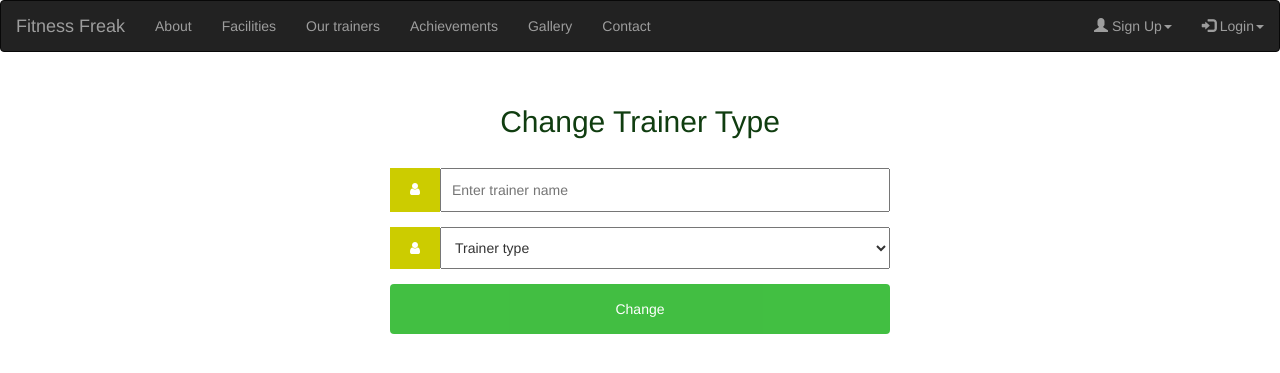
After one commit to Rishija/gym-management, a PHP site: page /admin/change_trainer_type.php?change=1 in a window 1280 px wide. The commit adds this page. Shown: the top 373 px of the page. Run offline with PHP 8.4, Linux system fonts and the light colour scheme.

Commit message:
Change trainer type

```diff
--- /dev/null
+++ b/admin/change_trainer_type.php
@@ -0,0 +1,60 @@
+<?php
+    require_once('../includes/header.php');
+    $status = $_GET['change'];
+
+    if($status == "wd") {
+?>
+<div class="alert alert-danger">
+  <strong>Error!</strong> Invalid username
+</div>
+<?php
+  }
+  elseif($status == "error") {
+?>
+<div class="alert alert-danger">
+  <strong>Error!</strong> Error in changing type
+</div>
+<?php
+  }
+  elseif($status == "success") {
+?>
+<div class="alert alert-success">
+  <strong>Success!</strong> Trainer type changed
+</div>
+<?php
+  }
+?>
+
+<link rel = "stylesheet" href = "/gym_management/assets/css/font-awesome.min.css">
+<link rel = "stylesheet" type = "text/css" href = "style.css">
+
+<form action = "./includes/change_trainer_typeI.php" method = "POST" style = "max-width:500px;margin:auto">
+  <h2><br>Change Trainer Type</h2><br>
+  <div class = "input-container">
+    <i class = "fa fa-user icon"></i>
+      <?php
+        if(isset($_GET['trainer_username'])) {
+          echo '
+            <input class = "input-field" type = "text" maxlength = "30" placeholder = "Enter trainer name" name = "username" required value = "'.$_GET['username'].'">
+          ';
+        }
+        else {
+          echo '
+            <input class = "input-field" type = "text" maxlength = "30" placeholder = "Enter trainer name" name = "username" required>
+          ';
+        }
+      ?>
+  </div>
+
+  <div class = "input-container">
+    <i class = "fa fa-user icon"></i>
+    <select class = "input-field" id = "type" name = "type" required>
+      <option value = "" disabled selected>Trainer type</option>
+      <option value = "Personal Trainer(Hourly)">Personal Trainer(Contingent-Hourly)</option>
+      <option value = "Personal Trainer">Personal Trainer</option>
+      <option value = "Group Trainer">Group Trainer</option>
+    </select>
+  </div>
+
+  <button type = "submit" name = "submit" class = "btn">Change</button>
+</form>
--- a/includes/header.php
+++ b/includes/header.php
@@ -76,6 +76,7 @@
                             <li><a href = "/gym_management/admin/edit_details.php">Update password/key</a></li>
                             <li><a href = "/gym_management/admin/add_admin.php">Add new admin</a></li>
                             <li><a href = "/gym_management/admin/assign_trainer.php">Assign trainer</a></li>
+                            <li><a href = "/gym_management/admin/change_trainer_type.php">Change trainer type</a></li>
                           </ul>
                         </li>
                         ';
--- a/login/login_admin.php
+++ b/login/login_admin.php
@@ -30,7 +30,7 @@
         }
       ?>
 
-    <label for = "psw"><b>password</b></label>
+    <label for = "psw"><b>Password</b></label>
     <input type = "password" placeholder = "Enter key" name = "password" required>
 
     <label for = "adminKey"><b>AdminKey</b></label>
```
Also changed, not shown: admin/includes/change_trainer_typeI.php (added, +47 -0 lines).
